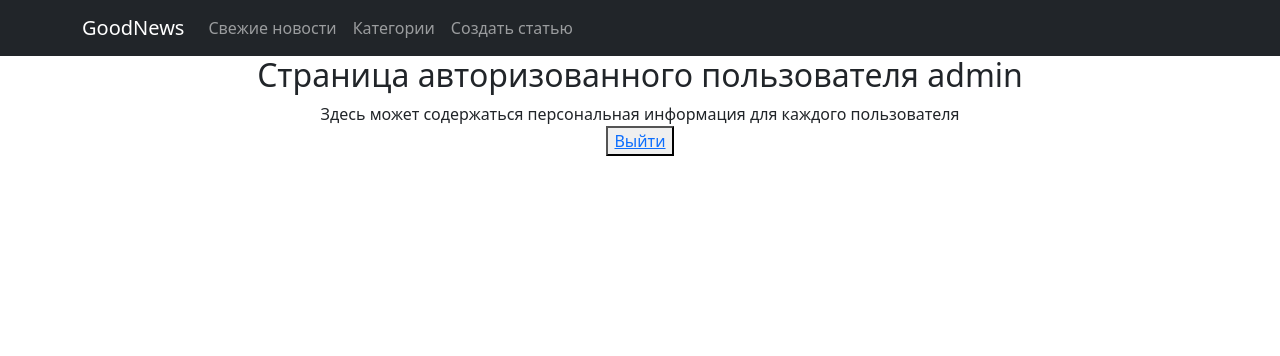
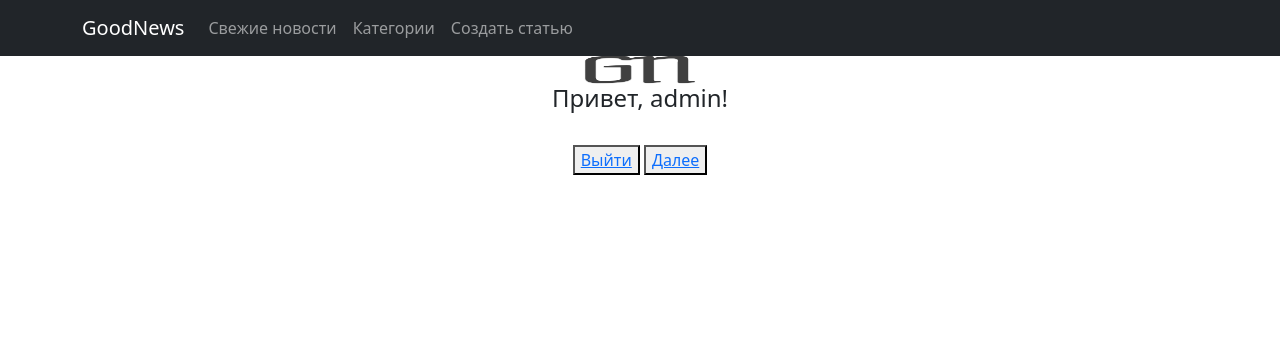
Before and after one commit to XanderMoroz/Homework_10.5.1-HW-03, a Django app: page / in a window 1280 px wide. Shown: the top 356 px of the page. Run offline with Django 4.2, Linux system fonts and the light colour scheme; a user stored in the database is signed in; parts of the project's set-up code (start-up, migrations or seed data) failed here and were passed over; some libraries are stand-ins or nearby versions.

Commit message:
protect.index redesigned

```diff
--- a/GoodNews/templates/protect/index.html
+++ b/GoodNews/templates/protect/index.html
@@ -1,9 +1,78 @@
 {% extends "flatpages/default.html" %}
 
 {% block content %}
-<h2>Страница авторизованного пользователя {{request.user.username}}</h2>
-<div> Здесь может содержаться персональная информация для каждого пользователя </div>
+{% load static %}
+ <section class="hero is-info is-fullheight">
+          <div class="hero-body">
+              <div class="container">
+                  <div class="columns is-centered">
+                      <div class="column is-5-tablet is-5-desktop is-5-widescreen">
+                          <form class="box">
+                              <div class="field has-text-centered">
+                                  <!-- Подключаем логотип-->
+                                  <img src="{%static "image/goodnews-logo.png" %}" width="112" height="28">
 
+                              </div>
+                              <!-- Подключаем приветствие -->
+                              <div>
+                                  <h4 class="title is-4 has-text-centered has-text-grey-dark">Привет, {{request.user.username}}!</h4>
+                              </div>
+                              <br>
+                              <!-- Если пользователь не в списке авторов-->
+                              {% if is_not_authors %}
+                              <!-- Три разноцветные кнопки -->
+                              <div class="buttons has-addons is-centered">
+                                  <button class="button is-info is-selected">
+                                      <span class="icon">
+                                          <i class="fa-solid fa-arrow-right-from-bracket"></i>
+                                      </span>
+                                      <a href="sign/logout/">Выйти</a>
+                                  </button>
+
+                                  <button class="button is-warning is-selected">
+                                      <span class="icon">
+                                          <i class="fa-solid fa-feather"></i>
+                                      <a href="sign/upgrade/">
+                                          Стать автором
+                                      </a>
+                              </button>
+
+                                  <button class="button is-success is-selected">
+                                      <span class="icon">
+                                          <i class="fa-solid fa-door-open"></i>
+                                      </span>
+                                      <a href="/news/">Далее</a>
+                                  </button>
+                              </div>
+                              <!-- Если не в списке авторов-->
+                              {% else %}
+                              <!-- Две разноцветные кнопки -->
+                              <div class="buttons has-addons is-centered">
+                                  <button class="button is-info is-selected">
+                                      <span class="icon">
+                                          <i class="fa-solid fa-arrow-right-from-bracket"></i>
+                                      </span>
+                                      <a href="sign/logout/">Выйти</a>
+                                  </button>
+
+
+                                  </button>
+                                  <button class="button is-success is-selected">
+                                      <span class="icon">
+                                          <i class="fa-solid fa-door-open"></i>
+                                      </span>
+                                      <a href="/news/">Далее</a>
+                                  </button>
+                              </div>
+                              {% endif %}
+                          </form>
+                      </div>
+                  </div>
+              </div>
+          </div>
+</section>
+
+<!--
 <button> <a href="sign/logout/">Выйти</a> </button>
 
 {% if is_not_authors %}
@@ -11,3 +80,4 @@
 {% endif %}
 
 {% endblock %}
+-->
```
